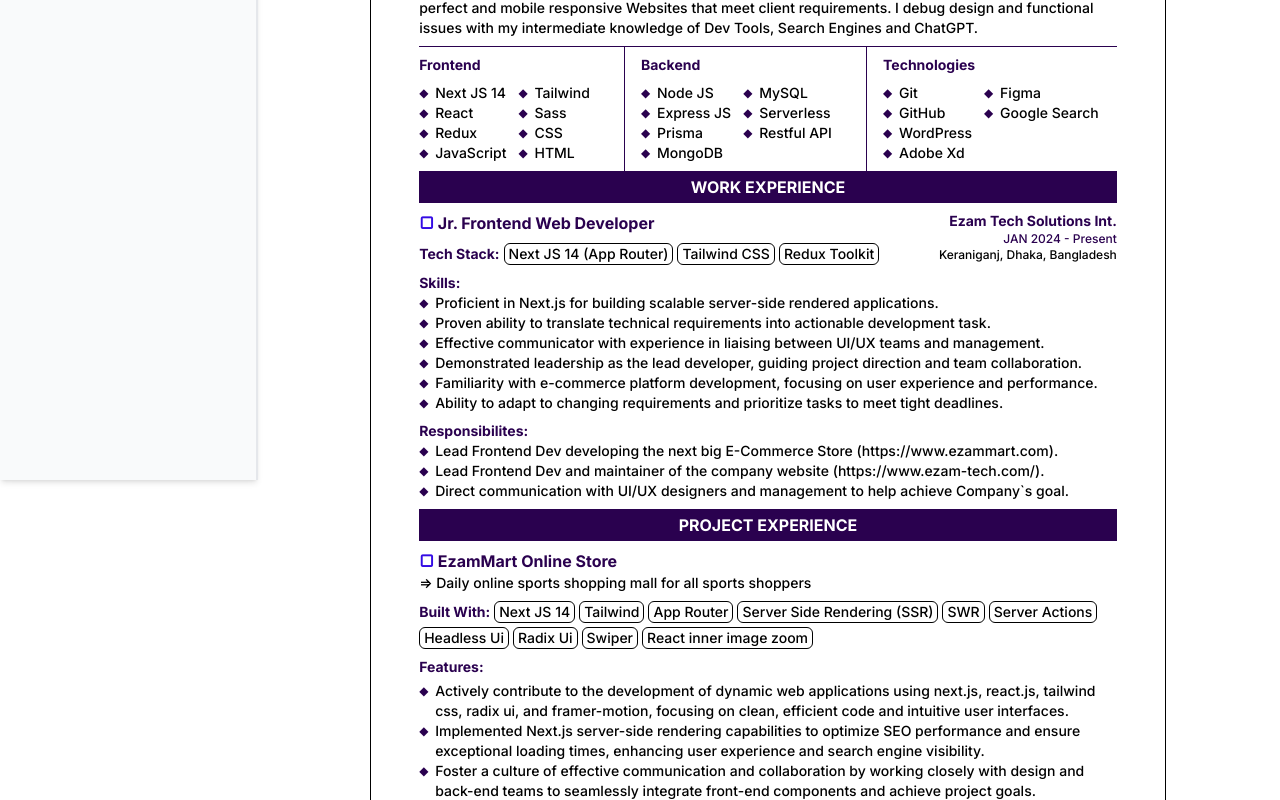
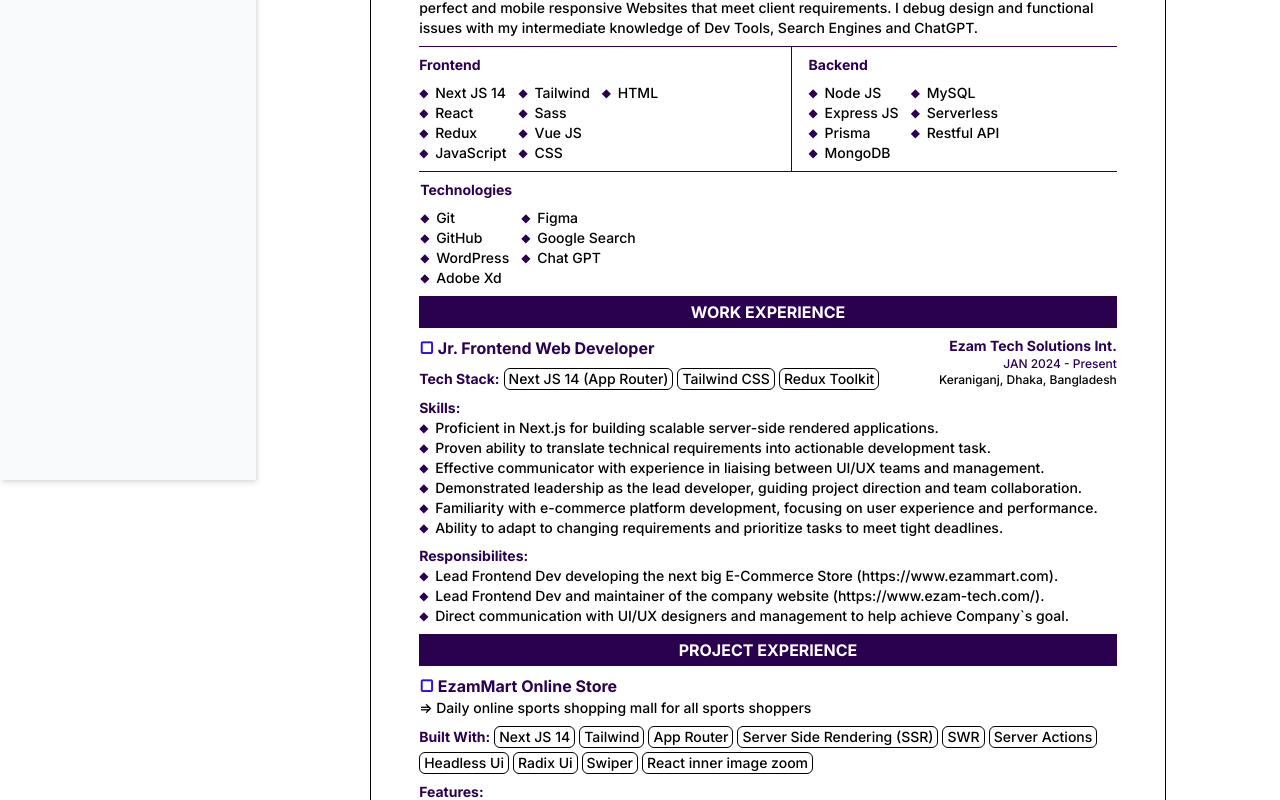
Before and after one commit to webdevsk/next-resume, a Next.js app: page /template1 in a window 1280 px wide. Shown: the part 320-1120 px from the top of the page. Built offline with nearby package versions, Linux system fonts and the light colour scheme.

Commit message:
Working v2

```diff
--- a/src/data/resume.js
+++ b/src/data/resume.js
@@ -19,7 +19,7 @@
     skills: [
       {
         heading: "Frontend",
-        data: ["Next JS 14", "React", "Redux", "JavaScript", "Tailwind", "Sass", "CSS", "HTML"],
+        data: ["Next JS 14", "React", "Redux", "JavaScript", "Tailwind", "Sass", "Vue JS", "CSS", "HTML"],
       },
       {
         heading: "Backend",
@@ -42,6 +42,7 @@
           "Adobe Xd",
           "Figma",
           "Google Search",
+          "Chat GPT"
         ],
       },
     ],
@@ -65,9 +66,8 @@
           "React inner image zoom"
         ],
         features: [
-          "Actively contribute to the development of dynamic web applications using next.js, react.js, tailwind css, radix ui, and framer-motion, focusing on clean, efficient code and intuitive user interfaces.",
           "Implemented Next.js server-side rendering capabilities to optimize SEO performance and ensure exceptional loading times, enhancing user experience and search engine visibility.",
-          "Foster a culture of effective communication and collaboration by working closely with design and back-end teams to seamlessly integrate front-end components and achieve project goals.",
+          "State management using SearchParams and Cookies without the need for state management libraries.",
         ],
       },
       {
```
Also changed, not shown: 1 other file (tests, documents, lock files or other folders).
